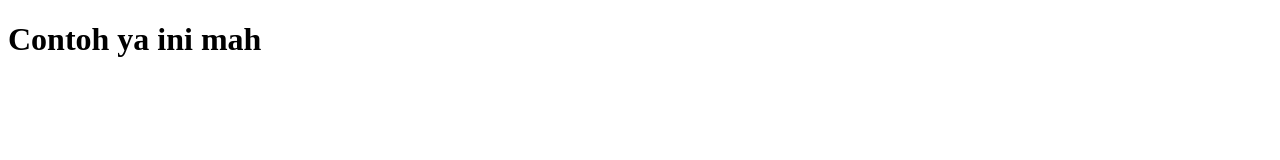
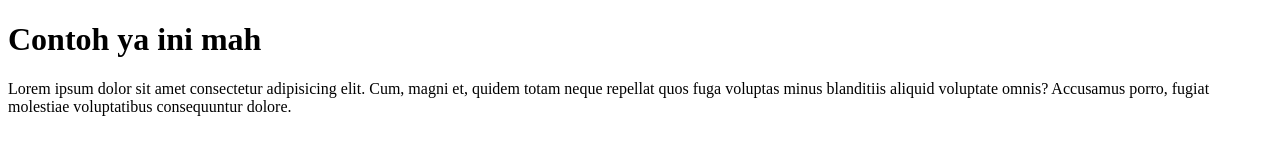
Before and after one commit to MuhammadRiskiLaher/wpu-test-git, a plain HTML site: page index.html in a window 1280 px wide. Drawn offline with Linux system fonts and the light colour scheme.

Commit message:
Menambahkan Paragraf lorem

```diff
--- a/index.html
+++ b/index.html
@@ -7,5 +7,6 @@
 </head>
 <body>
     <h1>Contoh ya ini mah</h1>
+    <p>Lorem ipsum dolor sit amet consectetur adipisicing elit. Cum, magni et, quidem totam neque repellat quos fuga voluptas minus blanditiis aliquid voluptate omnis? Accusamus porro, fugiat molestiae voluptatibus consequuntur dolore.</p>
 </body>
 </html>
```
